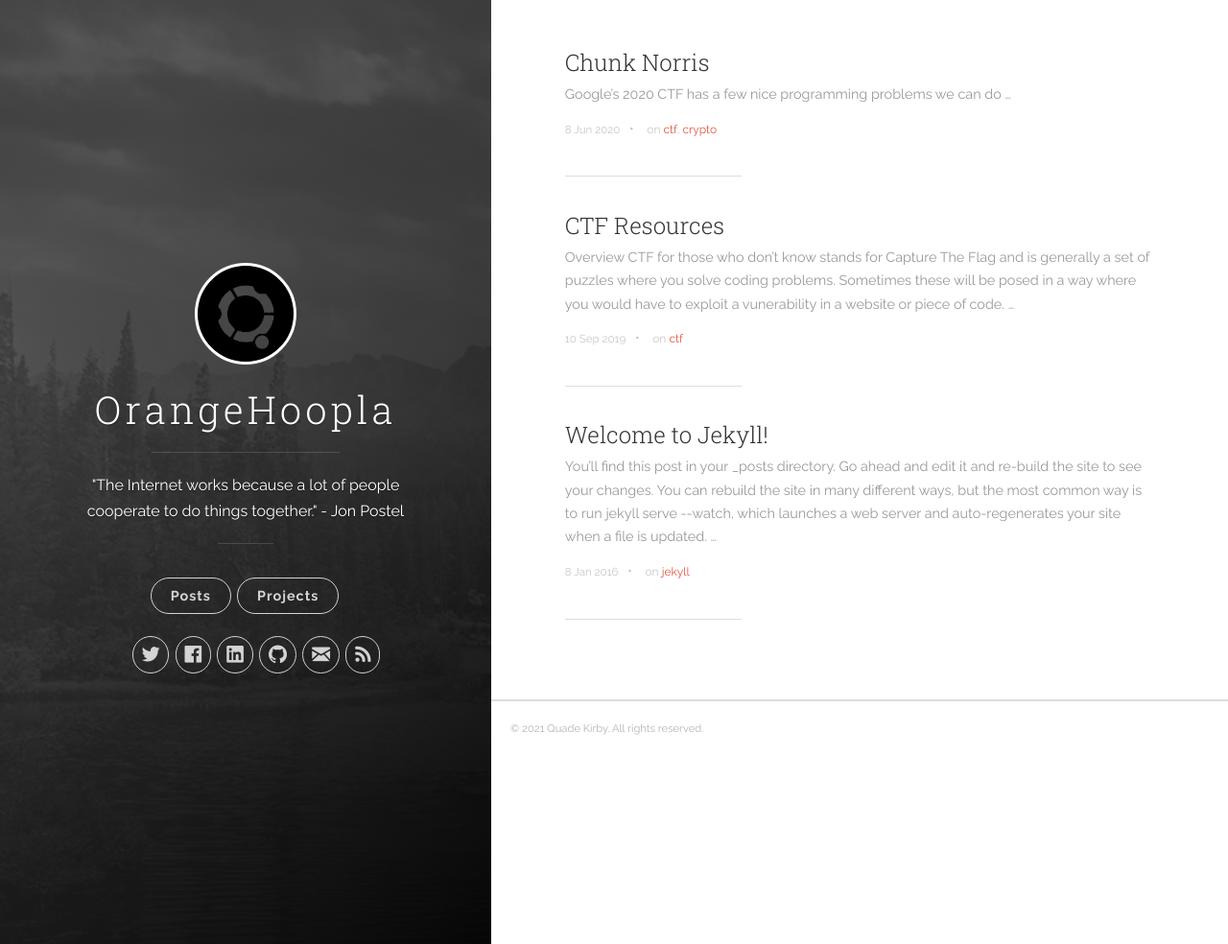
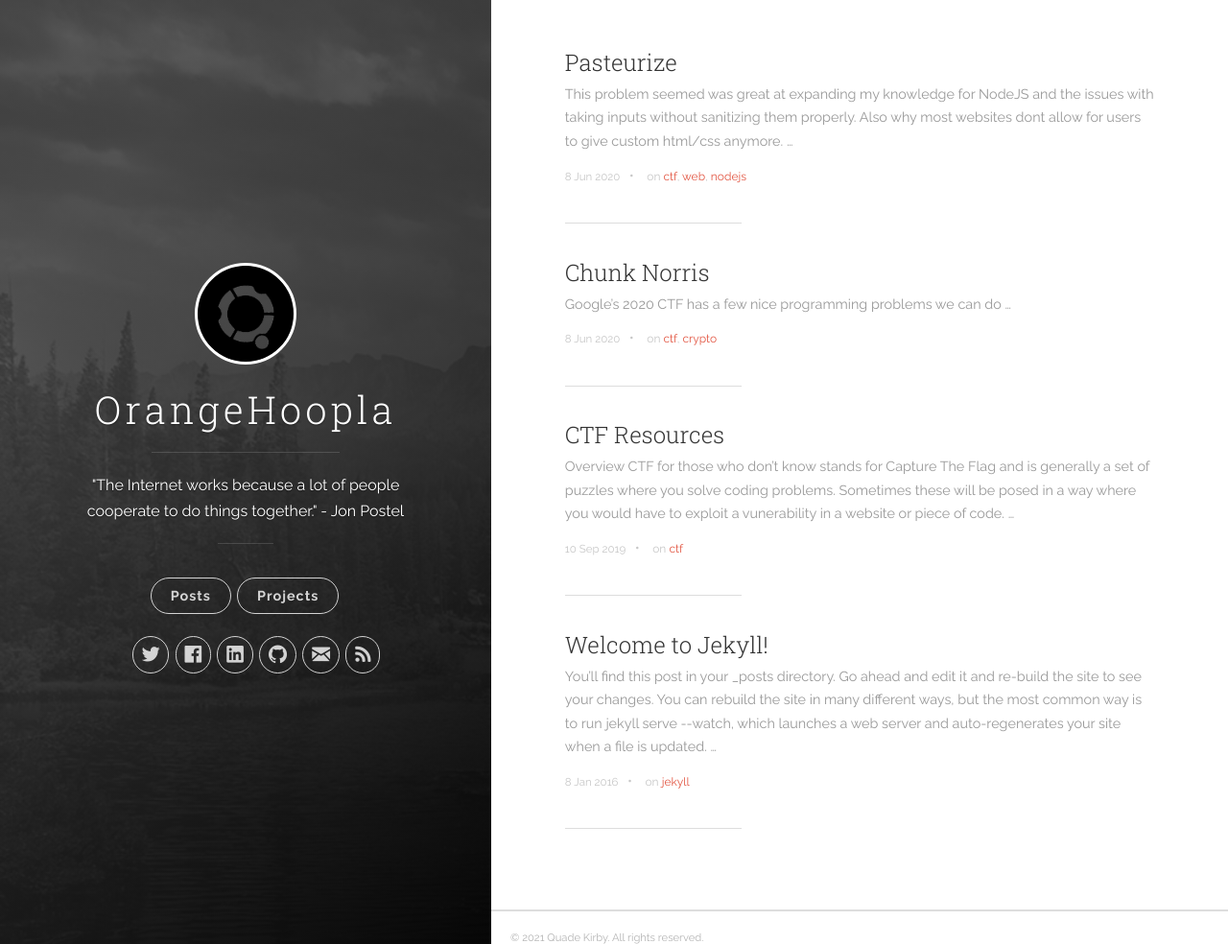
Before and after one commit to OrangeHoopla/OrangeHoopla, a Jekyll site: the page built from index.html, in a window 1280 px wide and 984 px high. Shown: the whole window at 96% size. Built offline with Jekyll 4.4.1, drawn with Linux system fonts in a browser that asks for light colours; the list of posts is cut into pages by our own code.

Commit message:
Half done writeup on XSS attack for google ctf

`````diff
--- a/_includes/head.html
+++ b/_includes/head.html
@@ -21,27 +21,27 @@
   {% if site.author.twitter_username %}
   <meta name="twitter:creator" content="{{ site.author.twitter_username }}">
   {% endif %}
-  <meta name="twitter:image" content="{{ site.baseurl }}/images/favicons/favicon-194x194.png" />
+  <meta name="twitter:image" content="{{ site.baseurl }}/images/profile.png" />
 
   <meta property="og:type" content="article">
   <meta property="og:title" content="{% if page.title %}{{ page.title }}{% else %}{{ site.title }}{% endif %}">
   <meta property="og:description" content="{% if page.excerpt %}{{ page.excerpt | strip_html }}{% else %}{{ site.description }}{% endif %}">
-  <meta property="og:image" content="{{ site.baseurl }}/images/favicons/favicon-194x194.png" />
+  <meta property="og:image" content="{{ site.baseurl }}/images/profile.png" />
 
-  <link rel="apple-touch-icon" sizes="57x57" href="{{ site.baseurl }}/images/favicons/apple-touch-icon-57x57.png">
-  <link rel="apple-touch-icon" sizes="60x60" href="{{ site.baseurl }}/images/favicons/apple-touch-icon-60x60.png">
-  <link rel="apple-touch-icon" sizes="72x72" href="{{ site.baseurl }}/images/favicons/apple-touch-icon-72x72.png">
-  <link rel="apple-touch-icon" sizes="76x76" href="{{ site.baseurl }}/images/favicons/apple-touch-icon-76x76.png">
-  <link rel="apple-touch-icon" sizes="114x114" href="{{ site.baseurl }}/images/favicons/apple-touch-icon-114x114.png">
-  <link rel="apple-touch-icon" sizes="120x120" href="{{ site.baseurl }}/images/favicons/apple-touch-icon-120x120.png">
-  <link rel="apple-touch-icon" sizes="144x144" href="{{ site.baseurl }}/images/favicons/apple-touch-icon-144x144.png">
-  <link rel="apple-touch-icon" sizes="152x152" href="{{ site.baseurl }}/images/favicons/apple-touch-icon-152x152.png">
-  <link rel="apple-touch-icon" sizes="180x180" href="{{ site.baseurl }}/images/favicons/apple-touch-icon-180x180.png">
-  <link rel="icon" type="image/png" href="{{ site.baseurl }}/images/favicons/favicon-32x32.png" sizes="32x32">
-  <link rel="icon" type="image/png" href="{{ site.baseurl }}/images/favicons/favicon-194x194.png" sizes="194x194">
-  <link rel="icon" type="image/png" href="{{ site.baseurl }}/images/favicons/favicon-96x96.png" sizes="96x96">
-  <link rel="icon" type="image/png" href="{{ site.baseurl }}/images/favicons/android-chrome-192x192.png" sizes="192x192">
-  <link rel="icon" type="image/png" href="{{ site.baseurl }}/images/favicons/favicon-16x16.png" sizes="16x16">
+  <link rel="apple-touch-icon" sizes="57x57" href="{{ site.baseurl }}/images/profile.png">
+  <link rel="apple-touch-icon" sizes="60x60" href="{{ site.baseurl }}/images/profile.png">
+  <link rel="apple-touch-icon" sizes="72x72" href="{{ site.baseurl }}/images/profile.png">
+  <link rel="apple-touch-icon" sizes="76x76" href="{{ site.baseurl }}/images/profile.png">
+  <link rel="apple-touch-icon" sizes="114x114" href="{{ site.baseurl }}/images/profile.png">
+  <link rel="apple-touch-icon" sizes="120x120" href="{{ site.baseurl }}/images/profile.png">
+  <link rel="apple-touch-icon" sizes="144x144" href="{{ site.baseurl }}/images/profile.png">
+  <link rel="apple-touch-icon" sizes="152x152" href="{{ site.baseurl }}/images/profile.png">
+  <link rel="apple-touch-icon" sizes="180x180" href="{{ site.baseurl }}/images/profile.png">
+  <link rel="icon" type="image/png" href="{{ site.baseurl }}/images/profile.png" sizes="32x32">
+  <link rel="icon" type="image/png" href="{{ site.baseurl }}/images/profile.png" sizes="194x194">
+  <link rel="icon" type="image/png" href="{{ site.baseurl }}/images/profile.png" sizes="96x96">
+  <link rel="icon" type="image/png" href="{{ site.baseurl }}/images/profile.png" sizes="192x192">
+  <link rel="icon" type="image/png" href="{{ site.baseurl }}/images/profile.png" sizes="16x16">
   <link rel="manifest" href="{{ site.baseurl }}/images/favicons/manifest.json">
   <link rel="shortcut icon" href="{{ site.baseurl }}/images/favicons/favicon.ico">
   <meta name="msapplication-TileColor" content="#ffc40d">
--- /dev/null
+++ b/_posts/2021-01-09-Pasteurize.markdown
@@ -0,0 +1,56 @@
+---
+title:  "Pasteurize"
+date:   2020-06-08 15:04:23
+categories: [google-ctf-2020]
+tags: [ctf, web, nodejs]
+---
+This problem seemed was great at expanding my knowledge for NodeJS and the issues with taking inputs without sanitizing them properly. Also why most websites dont allow for users to give custom html/css anymore.
+![image tooltip here](/images/pasture.png)
+
+going to `https://pasteurize.web.ctfcompetition.com/` we can see a simple screen giving us an input.
+Also if we take a deeper look we can see that this inputs form allows for us to input custom html. Which might allow use to do an XSS attack with something like `<script>alert(1);</script>` Which past me can tell you that it doesn't work.
+![image tooltip here](/images/pasture_land.png)
+
+Moving onto the html source code we see that the javascripts is coming from the `/source` specifically it looks like it is NodeJS
+![image tooltip here](/images/found.png)
+
+This is useful especially these three portions
+
+```javascript
+/* Make sure to properly escape the note! */
+app.get('/:id([a-f0-9\-]{36})', recaptcha.middleware.render, utils.cache_mw, async (req, res) => {
+  const note_id = req.params.id;
+  const note = await DB.get_note(note_id);
+
+  if (note == null) {
+    return res.status(404).send("Paste not found or access has been denied.");
+  }
+
+  const unsafe_content = note.content;
+  const safe_content = escape_string(unsafe_content);
+
+  res.render('note_public', {
+    content: safe_content,
+    id: note_id,
+    captcha: res.recaptcha
+  });
+});
+````
+
+and
+
+
+```javascript
+/* They say reCAPTCHA needs those. But does it? */
+app.use(bodyParser.urlencoded({
+  extended: true
+}));
+```
+especially
+
+```javascript
+/* Who wants a slice? */
+const escape_string = unsafe => JSON.stringify(unsafe).slice(1, -1)
+  .replace(/</g, '\\x3C').replace(/>/g, '\\x3E');
+```
+which because the code is extended thanks to the creator allows us to use a nested array in the payload of `content` can become `content[]`
`````
Also changed, not shown: images/found.PNG (added), images/pasture.png (added), images/pasture_land.png (added).
